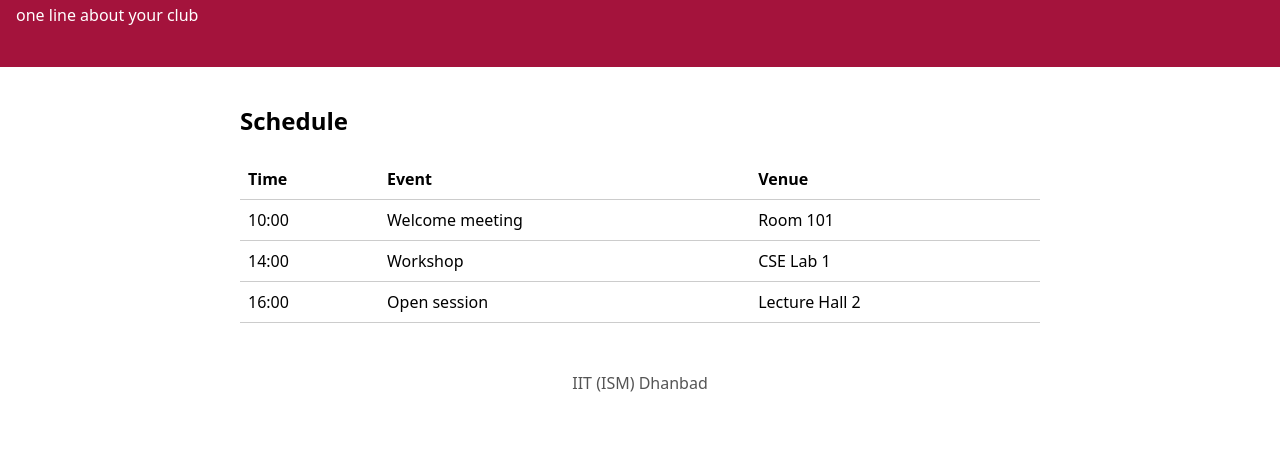
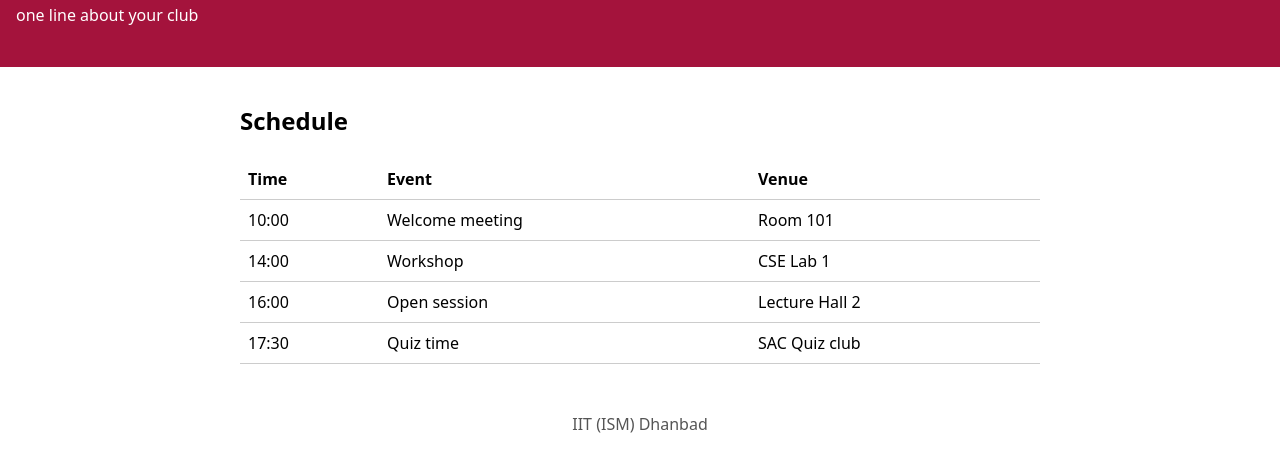
Before and after one commit to yasaswini0414/club-page, a plain HTML site: page index.html in a window 1280 px wide. Shown: the part 112-584 px from the top of the page. Drawn offline with Linux system fonts and the light colour scheme.

Commit message:
Add 17:30 schedule

```diff
--- a/index.html
+++ b/index.html
@@ -23,6 +23,7 @@
           <tr><td>10:00</td><td>Welcome meeting</td><td>Room 101</td></tr>
           <tr><td>14:00</td><td>Workshop</td><td>CSE Lab 1</td></tr>
           <tr><td>16:00</td><td>Open session</td><td>Lecture Hall 2</td></tr>
+	  <tr><td>17:30</td><td>Quiz time</td><td>SAC Quiz club</td></tr>
         </tbody>
       </table>
     </section>
```
